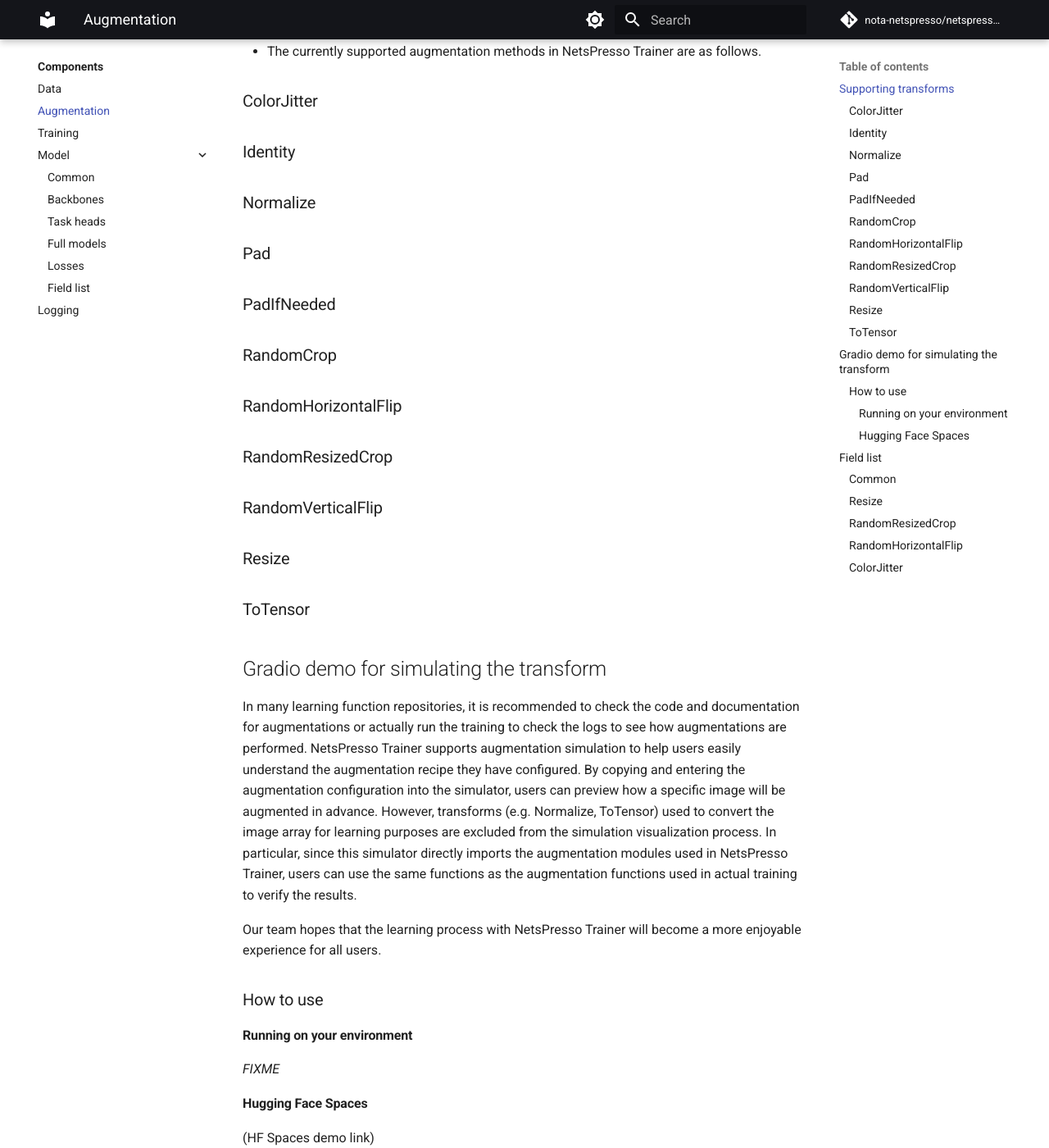
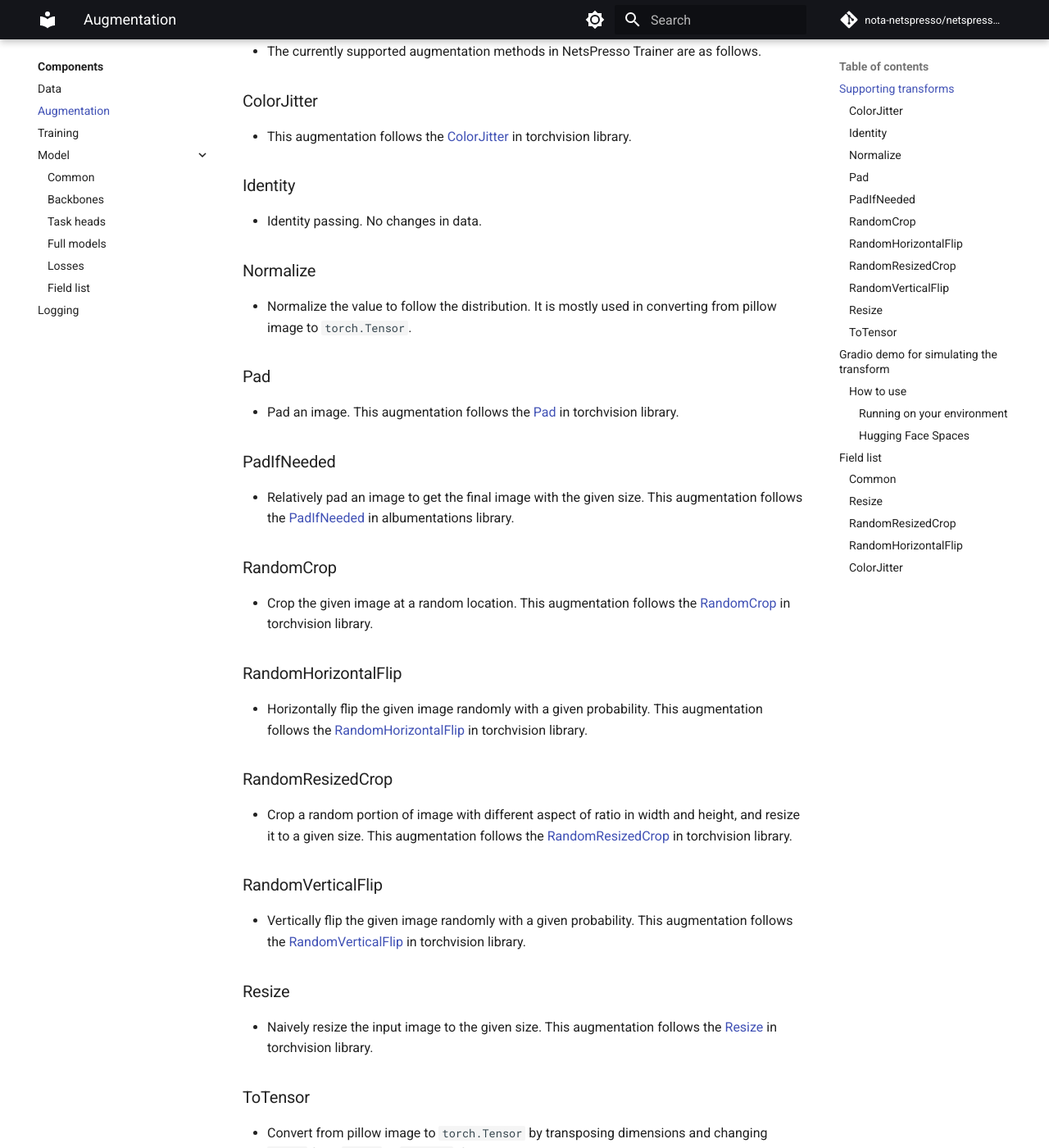
Before and after one commit to Nota-NetsPresso/netspresso-trainer, an MkDocs documentation site: the page built from docs/components/augmentation.md, in a window 1280 px wide and 1400 px high, scrolled down 510 px. Shown: the whole window at 82% size. Built offline with MkDocs 1.6.1 and Material for MkDocs 9.7.7, drawn with Linux system fonts in a browser that asks for light colours; comment, search, counter and statistics services are not loaded; some of the changed text lies outside the part shown.

Commit message:
#145 complement augmentation docs

````diff
--- a/docs/components/augmentation.md
+++ b/docs/components/augmentation.md
@@ -11,25 +11,48 @@
 
 ### ColorJitter
 
+- This augmentation follows the [ColorJitter](https://pytorch.org/vision/0.15/generated/torchvision.transforms.ColorJitter.html?highlight=colorjitter#torchvision.transforms.ColorJitter) in torchvision library.
+
 ### Identity
+
+- Identity passing. No changes in data.
 
 ### Normalize
 
+- Normalize the value to follow the distribution. It is mostly used in converting from pillow image to `torch.Tensor`.
+
 ### Pad
+
+- Pad an image. This augmentation follows the [Pad](https://pytorch.org/vision/0.15/generated/torchvision.transforms.Pad.html#torchvision.transforms.Pad) in torchvision library.
 
 ### PadIfNeeded
 
+- Relatively pad an image to get the final image with the given size. This augmentation follows the [PadIfNeeded](https://albumentations.ai/docs/api_reference/augmentations/geometric/transforms/#albumentations.augmentations.geometric.transforms.PadIfNeeded) in albumentations library.
+
 ### RandomCrop
+
+- Crop the given image at a random location. This augmentation follows the [RandomCrop](https://pytorch.org/vision/0.15/generated/torchvision.transforms.RandomCrop.html#torchvision.transforms.RandomCrop) in torchvision library.
 
 ### RandomHorizontalFlip
 
+- Horizontally flip the given image randomly with a given probability. This augmentation follows the [RandomHorizontalFlip](https://pytorch.org/vision/0.15/generated/torchvision.transforms.RandomHorizontalFlip.html#torchvision.transforms.RandomHorizontalFlip) in torchvision library.
+
 ### RandomResizedCrop
+
+- Crop a random portion of image with different aspect of ratio in width and height, and resize it to a given size. This augmentation follows the [RandomResizedCrop](https://pytorch.org/vision/0.15/generated/torchvision.transforms.RandomResizedCrop.html#torchvision.transforms.RandomResizedCrop) in torchvision library.
 
 ### RandomVerticalFlip
 
+- Vertically flip the given image randomly with a given probability. This augmentation follows the [RandomVerticalFlip](https://pytorch.org/vision/0.15/generated/torchvision.transforms.RandomVerticalFlip.html#torchvision.transforms.RandomVerticalFlip) in torchvision library.
+
 ### Resize
 
+- Naively resize the input image to the given size. This augmentation follows the [Resize](https://pytorch.org/vision/0.15/generated/torchvision.transforms.Resize.html#torchvision.transforms.Resize) in torchvision library.
+
 ### ToTensor
+
+- Convert from pillow image to `torch.Tensor` by transposing dimensions and changing `dtype` from `uint8` to `float32` if needed.
+
 
 ## Gradio demo for simulating the transform
 
@@ -43,11 +66,16 @@
 ### How to use
 
 #### Running on your environment
-*FIXME*
+
+Please run the gradio demo with following command:
+
+```
+python demo/gradio_augmentation.py
+```
 
 #### Hugging Face Spaces
 
-(HF Spaces demo link)
+The example simulation will be able to use with Hugging Face Spaces at [nota-ai/netspresso-trainer-augmentation](https://huggingface.co/spaces/nota-ai/netspresso-trainer-augmentation).
 
 ## Field list
 
````
